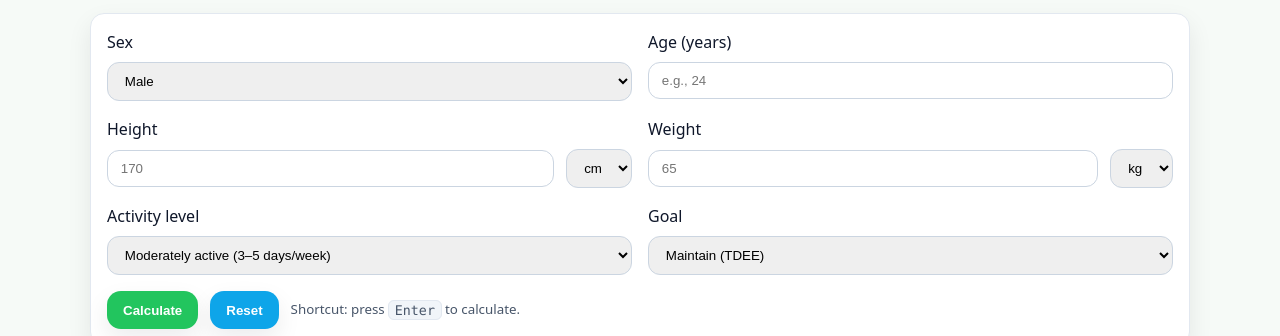
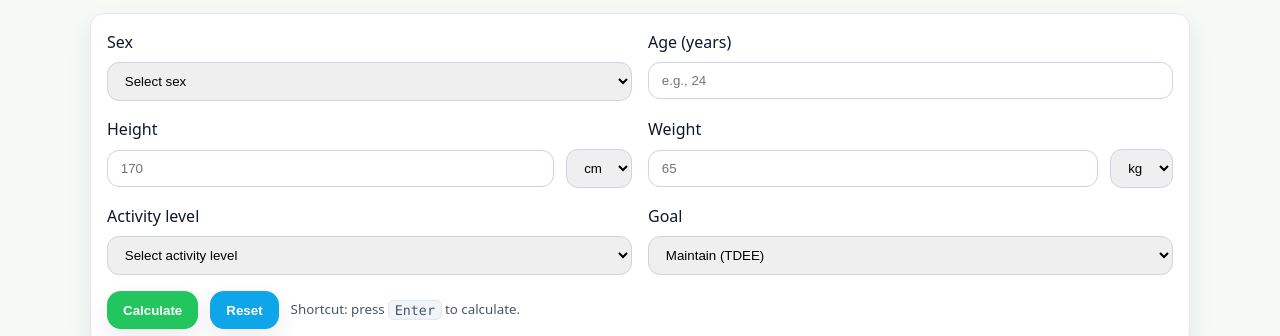
Before and after one commit to nethumgayindu-code/GreenBite, a plain HTML site: page calculator.html in a window 1280 px wide. Shown: the part 224-560 px from the top of the page. Drawn offline with Linux system fonts and the light colour scheme.

Commit message:
forth commit

```diff
--- a/calculator.html
+++ b/calculator.html
@@ -75,6 +75,7 @@
           <div class="field">
             <label for="sex">Sex</label>
             <select id="sex" required>
+              <option value="" disabled selected>Select sex</option>
               <option value="male">Male</option>
               <option value="female">Female</option>
             </select>
@@ -110,9 +111,10 @@
           <div class="field">
             <label for="activity">Activity level</label>
             <select id="activity" required>
+              <option value="" disabled selected>Select activity level</option>
               <option value="1.2">Sedentary (little or no exercise)</option>
               <option value="1.375">Lightly active (1–3 days/week)</option>
-              <option value="1.55" selected>Moderately active (3–5 days/week)</option>
+              <option value="1.55">Moderately active (3–5 days/week)</option>
               <option value="1.725">Very active (6–7 days/week)</option>
               <option value="1.9">Extra active (physical job or twice/day)</option>
             </select>
```
Also changed, not shown: mindfulness.html (+1 -0 lines).
